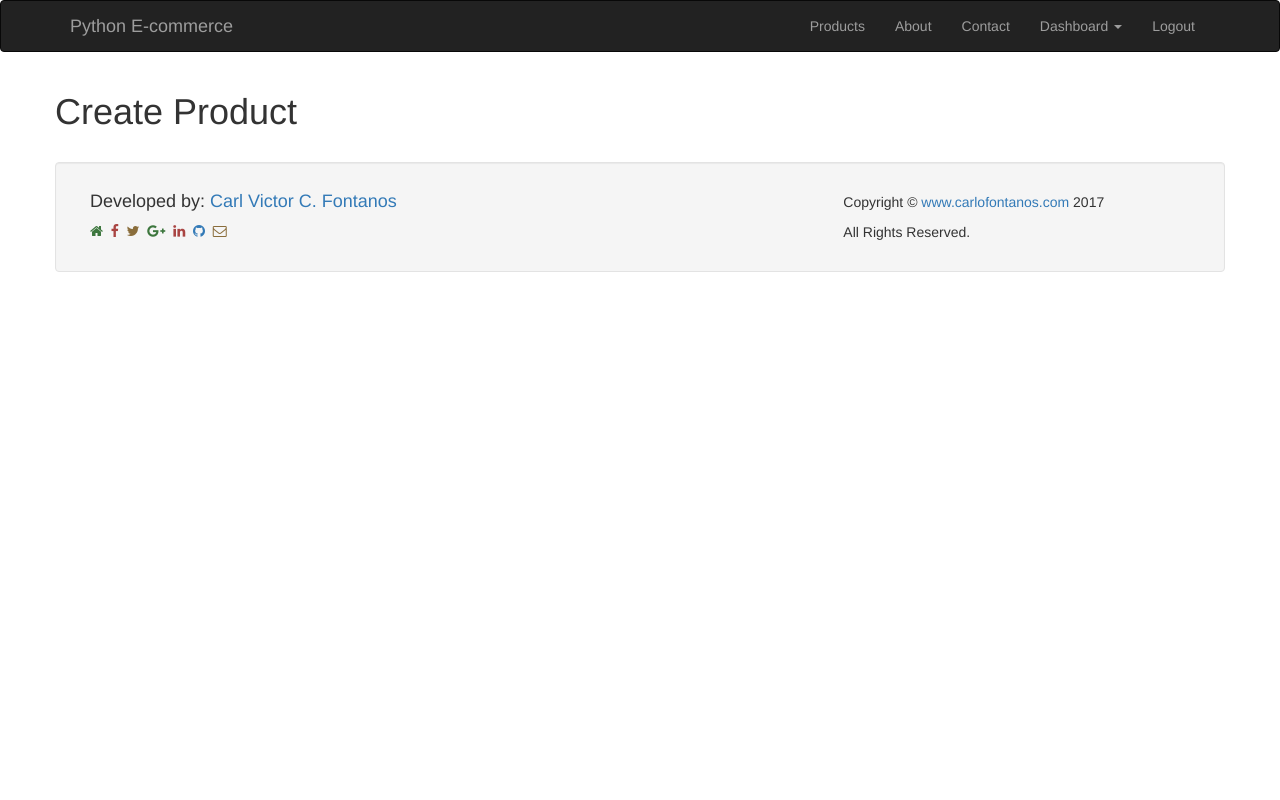
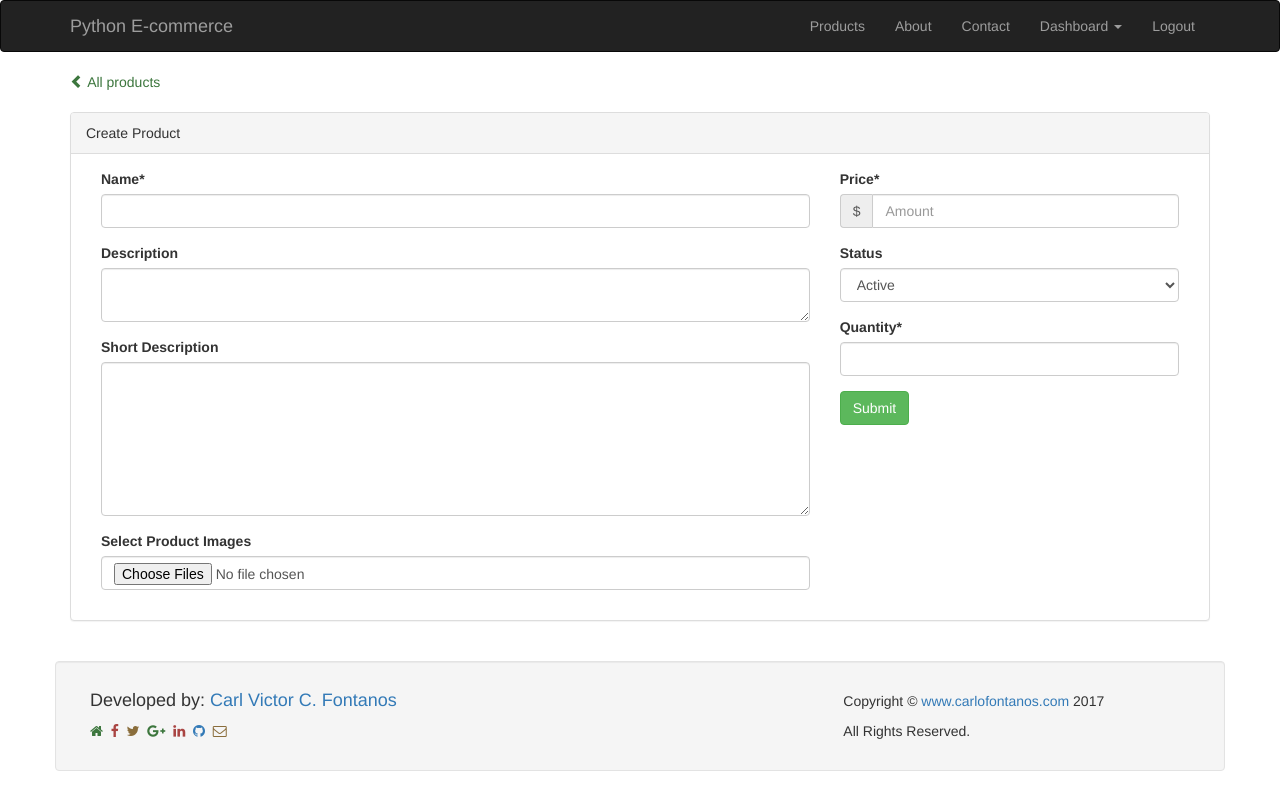
Before and after one commit to mutyaba84/python-ecommerce, a Django app: page /ecommerce/user/product/create/ in a window 1280 px wide. Run offline with Django 3.2, Linux system fonts and the light colour scheme; the visitor is signed in with stand-in values (Sample User, id 1); some libraries are stand-ins or nearby versions.

Commit message:
Drafted the template to be used for creating and updating products.

```diff
--- a/ecommerce/templates/ecommerce/product/create.html
+++ b/ecommerce/templates/ecommerce/product/create.html
@@ -1,5 +1,56 @@
 {% extends "ecommerce/base.html" %}
 
 {% block content %}
-	<h1>Create Product</h1>
+	<div class="container">
+		<p class="ml-b"><a href = "/ecommerce/user/products" class="ml-b text-success"><span class="glyphicon glyphicon-chevron-left"></span> All products</a></p>
+
+		<div class="panel panel-default">
+			<div class="panel-heading">
+				Create Product
+			</div>
+			<div class="panel-body">
+				<form method="post" action="inc/ajax/products/create.php" class="create-product">
+					<div class="col-md-8">
+						<div class="form-group">
+							<label>Name*</label>
+							<input type="text" class="form-control required" name="name" value="" />
+						</div>
+						<div class="form-group">
+							<label>Description</label>
+							<textarea id="ck-editor-area" class="form-control" name="content"></textarea>
+						</div>
+						<div class="form-group">
+							<label>Short Description</label>
+							<textarea class="form-control" name="excerpt" rows="7"></textarea>
+						</div>
+						<div class = "form-group">
+							<label>Select Product Images</label>
+							<input type = "file" name = "files[]" accept = "image/*" class = "form-control" multiple />
+						</div>
+					</div>
+					<div class="col-md-4">
+						<div class="form-group">
+							<label>Price*</label>
+							<div class="input-group">
+								<div class="input-group-addon">$</div>
+								<input type="text" class="form-control required" name="price" value="" placeholder="Amount">
+							</div>
+						</div>
+						<div class="form-group">
+							<label>Status</label>
+							<select class="form-control" name="status">
+								<option value="1">Active</option>
+								<option value="0">Inactive</option>
+							</select>
+						</div>
+						<div class="form-group">
+							<label>Quantity*</label>
+							<input type="number" class="form-control required" name="quantity" value="" />
+						</div>
+						<input type="submit" class="btn btn-success" value="Submit" />
+					</div>
+				</form>
+			</div>
+		</div>
+	</div>
 {% endblock %}
```
Also changed, not shown: ecommerce/templates/ecommerce/product/update.html (+82 -1 lines).
